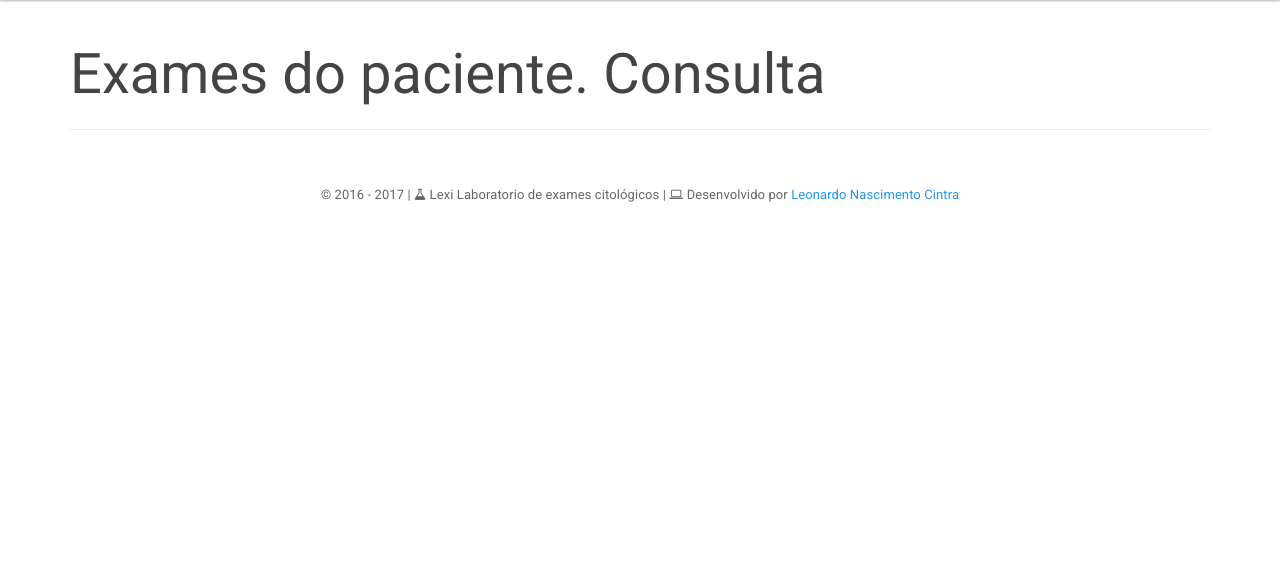
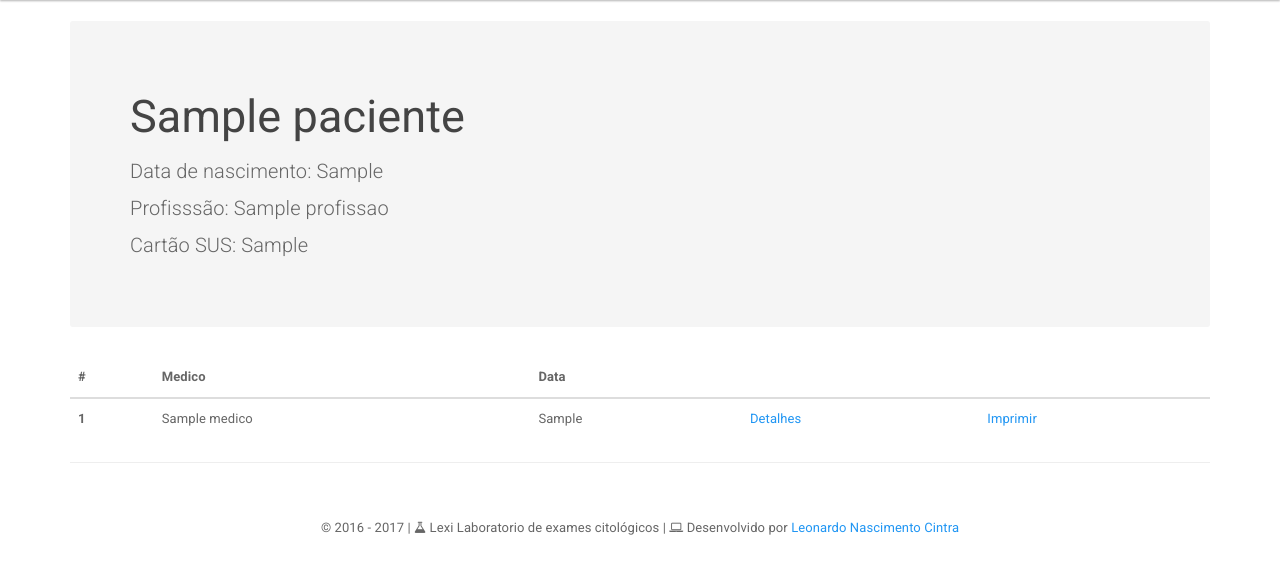
Before and after one commit to leonardocintra/lexci.com.br, a Django app: template paciente/templates/paciente/public/paciente_exame_list.html in a window 1280 px wide. Shown: the part 64-638 px from the top of the page. Run offline with Django 3.2, Linux system fonts and the light colour scheme; the template is opened without the code that fills it: most values are stand-ins (such as "Sample title", 1, 10 or a date in 2020); parts of the project's set-up code (start-up, migrations or seed data) failed here and were passed over; some libraries are stand-ins or nearby versions.

Commit message:
pesquisa por CPF ok

```diff
--- a/laudo/forms.py
+++ b/laudo/forms.py
@@ -1,14 +1,10 @@
 """ Forms Laudo """
 from django import forms
-from django.forms.models import inlineformset_factory
-from medico.models import Medico
 from .models import Laudo, ExameLaudo
 
 
 class LaudoForm(forms.ModelForm):
     """ LaudoForm - """
-
-    # ninguem esta chamando ainda. (desativei)
 
     class Meta:
         model = Laudo
--- a/laudo/models.py
+++ b/laudo/models.py
@@ -54,12 +54,10 @@ class ItemExame(models.Model):
 
 
 class Laudo(models.Model):
-    """ Laudo - É o laudo em si. Inclui o paciente, medico, convenio o os items que vai nele
+    """ Laudo - É o laudo em si. Inclui o paciente, medico.
         Descrição dos campos:
             - paciente: é o paciente (id)
             - medico: médico que atendeu (id)
-            - convenio: tipo de convenio (id)
-            - exames: todos os exames realizados
             - paciente_pode_ver: o laudo é publico ou nao? O Paciente pode consultar o laudo dele on line
             - ativo: nao sera de costume deletar os laudos. Apenas inativa - los
     """
--- a/paciente/forms.py
+++ b/paciente/forms.py
@@ -1,6 +1,7 @@
 from django import forms
 from django.forms.models import inlineformset_factory
 from .models import Paciente, PacienteEndereco
+
 
 
 class PacienteExamesForm(forms.ModelForm):
--- a/paciente/templates/paciente/public/paciente_exame_list.html
+++ b/paciente/templates/paciente/public/paciente_exame_list.html
@@ -1,6 +1,80 @@
 {% extends "core/base.html" %}
 
 {% block content %}
-    <h1>Exames do paciente. Consulta</h1>
+
+    {% if paciente %}
+        <div class="jumbotron">
+            <h2>{{ paciente.nome }}</h2>
+
+            <p>
+                Data de nascimento: {{ paciente.data_nascimento }} <br />
+                Profisssão: {{ paciente.profissao }} <br />
+                Cartão SUS: {{ paciente.cartao_sus }}
+            </p>
+        </div>
+
+        {% if laudos %}
+            <table class="table">
+                <thead>
+                    <tr>
+                        <th>#</th>
+                        <th>Medico</th>
+                        <th>Data</th>
+                        <th></th>
+                        <th></th>
+                    </tr>
+                </thead>
+                <tbody>
+                    {% for laudo in laudos %}
+                        <tr>
+                            <th scope="row">{{ laudo.id }}</th>
+                            <td>{{ laudo.medico.nome }}</td>
+                            <td>{{ laudo.data_cadastro }}</td>
+                            <td><a href="#">Detalhes</a> </td>
+                            <td><a href="{% url 'laudo:gerar_laudo' laudo_id=laudo.id paciente_id=paciente.id %}">Imprimir</a> </td>
+                        </tr>
+                    {% endfor %}
+                </tbody>
+            </table>
+        {% else %}
+            <h3>Nenhum laudo registrado</h3>
+        {% endif %}
+    {% else %}
+        <h2 class="text-danger">
+            <span class="glyphicon glyphicon-remove-sign" aria-hidden="true"></span>
+            CPF não encontrado!
+        </h2>
+        <h4>
+            <span class="glyphicon glyphicon-pencil" aria-hidden="true"></span>
+            Verifique se digitou corretamente e tente novamente.
+        </h4>
+        <br />
+        <a href="{% url 'index' %}" class="btn btn-info btn-lg" >
+            <span class="glyphicon glyphicon-hand-left" aria-hidden="true"></span>
+            Voltar
+        </a>
+        <br />
+        <br />
+        <br />
+        <div class="row">
+            <form action="{% url 'paciente:paciente_exame' %}" role="search">
+                <div class="col-sm-4">
+                    <div class="panel panel-default">
+                        <div class="panel-heading">Tentar novamente digitando o CPF</div>
+                        <div class="panel-body">
+                            <div class="form-group has-success has-feedback">
+                                <input name="cpf" type="text" class="form-control" id="inputSuccess2" aria-describedby="inputSuccess2Status" placeholder="Digite o CPF aqui...">
+                                <span class="glyphicon glyphicon-ok form-control-feedback" aria-hidden="true"></span>
+                                <span id="inputSuccess2Status" class="sr-only">(success)</span>
+                            </div>
+                            <button type="submit" class="btn btn-primary">
+                                Tentar novamente
+                            </button>
+                        </div>
+                    </div>
+                </div>
+            </form>
+        </div>
+    {% endif %}
 
 {% endblock content %}
--- a/paciente/urls.py
+++ b/paciente/urls.py
@@ -9,4 +9,5 @@ urlpatterns = [
     url(r'^(?P<paciente_id>[0-9]+)/novo-endereco/$', views.create_endereco, name='create_endereco'),
     url(r'^(?P<pk>[0-9]+)/editar-endereco/$', views.endereco_update, name='endereco_update'),
     #url(r'^exames/(?P<cpf>[0-9]+)/$', views.paciente_exame, name='paciente_exame'),
+    url(r'^paciente/exames/$', views.paciente_exame, name='paciente_exame'),
 ]
```
Also changed, not shown: core/templates/core/index.html (+13 -10 lines), paciente/views.py (+21 -8 lines).
